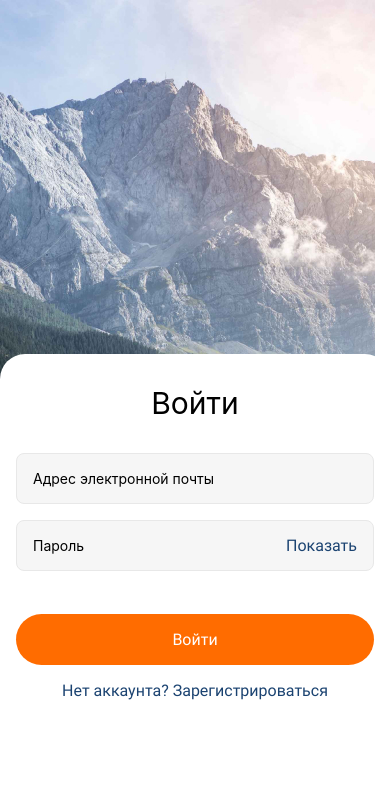
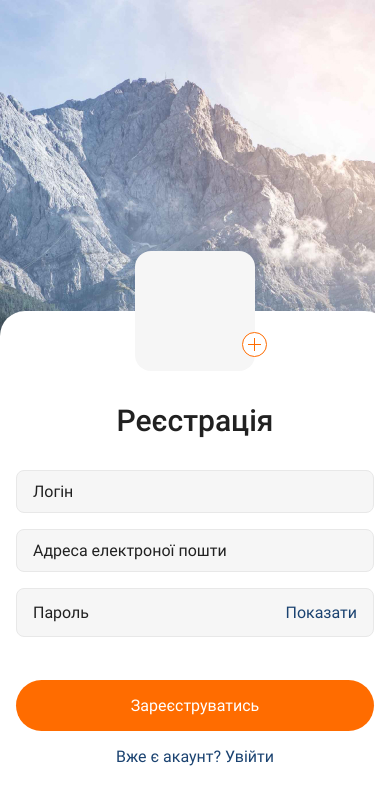
Before and after one commit to NikolayLemehov/goit-hw-react-native, a React Native app: screen / in a window 390 px wide. Shown: the top 804 px of the page. Built offline with nearby package versions, Linux system fonts and the light colour scheme.

Commit message:
feat: add RegistrationScreen

```diff
--- a/App.js
+++ b/App.js
@@ -1,11 +1,11 @@
-import LoginScreen from './screens/auth/LoginScreen/LoginScreen';
-// import RegistrationScreen from './screens/auth/RegistrationScreen/RegistrationScreen';
+// import LoginScreen from './screens/auth/LoginScreen/LoginScreen';
+import RegistrationScreen from './screens/auth/RegistrationScreen/RegistrationScreen';
 
 export default function App() {
   return (
     <>
-      {/*<RegistrationScreen/>*/}
-      <LoginScreen/>
+      <RegistrationScreen/>
+      {/*<LoginScreen/>*/}
     </>
   );
 }
--- /dev/null
+++ b/components/Avatar/Avatar.js
@@ -0,0 +1,48 @@
+import { Image, StyleSheet, TouchableOpacity, View } from 'react-native';
+import AddIcon from '../svg/AddIcon/AddIcon';
+import DeleteIcon from '../svg/DeleteIcon/DeleteIcon';
+
+export default function Avatar({isEmpty, onClickBtn}) {
+  const onPressBtn = () => {
+    onClickBtn(!isEmpty);
+  }
+
+  return (
+    <View style={st.container}>
+      {!isEmpty && <Image style={st.img} source={require('../../assets/images/avatar.png')} />}
+      {/*<Image />*/}
+      {/*<View>*/}
+        <TouchableOpacity style={st.btn} onPress={onPressBtn}>
+          {isEmpty ? <AddIcon/> : <DeleteIcon/>}
+        </TouchableOpacity>
+      {/*</View>*/}
+    </View>
+  );
+}
+
+
+const st = StyleSheet.create({
+  container: {
+    position: 'relative',
+    width: 120,
+    height: 120,
+    backgroundColor: '#F6F6F6',
+    borderRadius: 16,
+  },
+  img: {
+    // position: 'relative',
+    width: '100%',
+    height: '100%',
+    borderRadius: 16,
+    resizeMode: 'cover',
+  },
+  btn: {
+    position: 'absolute',
+    right: -12,
+    bottom: 14,
+    width: 25,
+    height: 25,
+    backgroundColor: '#F6F6F6',
+    borderRadius: 16,
+  },
+});
--- a/screens/auth/RegistrationScreen/RegistrationScreen.js
+++ b/screens/auth/RegistrationScreen/RegistrationScreen.js
@@ -11,55 +11,75 @@ import { useState } from 'react';
 import Btn from '../../../components/Btn/Btn';
 import { useFont } from '../../../hooks/useFont';
 import { authStyles as s } from '../auth.styles';
+import Avatar from '../../../components/Avatar/Avatar';
 
-const initValues = {email: '', password: '', nickname: ''};
-const initFocus = {email: false, password: false, nickname: false};
+const initValues = { email: '', password: '', nickname: '' };
+const initFocus = { email: false, password: false, nickname: false };
 
 export default function RegistrationScreen() {
   const [isShowKeyboard, setIsShowKeyboard] = useState(false);
   const [isShowPassword, setIsShowPassword] = useState(false);
   const [values, setValues] = useState(initValues);
   const [hasFocus, setHasFocus] = useState(initFocus);
-  const {isReady, onLayoutRootView} = useFont();
+  const { isReady, onLayoutRootView } = useFont();
+  const [isEmptyAvatar, setIsEmptyAvatar] = useState(true);
+
+  if (!isReady) {
+    return null;
+  }
 
   const hideKeyboard = () => {
     setIsShowKeyboard(false);
     Keyboard.dismiss();
   };
 
-  if (!isReady) {
-    return null;
-  }
   const onChangeText = (value, name) => {
-    setValues(v => ({...v, [name]: value}))
-  }
+    setValues(v => ({ ...v, [name]: value }));
+  };
 
   const onInputFocus = (name) => {
     setIsShowKeyboard(true);
-    setHasFocus(p => ({...p, [name]: true}))
+    setHasFocus(p => ({ ...p, [name]: true }));
   };
 
   const onInputBlur = (name) => {
-    setHasFocus(p => ({...p, [name]: false}))
+    setHasFocus(p => ({ ...p, [name]: false }));
+  };
+
+  const onLayoutInner = (e) => {
+    console.log(e.nativeEvent.layout)
   }
+
+  // console.log(hasFocus.password)
 
   return (
     <>
       <TouchableWithoutFeedback onPress={hideKeyboard}>
         <View style={st.container} onLayout={onLayoutRootView}>
           <ImageBackground style={st.bg} source={require('../../../assets/images/bg.jpg')}>
-            <View style={[st.inner, { paddingBottom: isShowKeyboard ? 20 : 144 }]}>
-              <Text style={s.title}>Регистрация</Text>
+            <View
+              style={[st.inner, { paddingBottom: isShowKeyboard ? 32 : 78 }]}
+              onLayout={onLayoutInner}
+            >
+
+              <View style={st.avatarWrapper}>
+                <View style={st.avatar}>
+                  <Avatar isEmpty={isEmptyAvatar} onClickBtn={setIsEmptyAvatar} />
+                </View>
+              </View>
+
+              <Text style={s.title}>Реєстрація</Text>
               <KeyboardAvoidingView
                 behavior={Platform.OS === 'ios' ? 'padding' : 'height'}
               >
-                <View style={[s.inputWrapper, hasFocus.email && s.inputWrapperFocus, { marginBottom: 16 }]}>
+                <View style={[s.inputWrapper, hasFocus.nickname && s.inputWrapperFocus,
+                  { marginBottom: 16 }]}>
                   <TextInput
                     style={s.input}
-                    placeholder='Логин'
-                    onChangeText={v => onChangeText(v, 'email')}
-                    onFocus={() => onInputFocus('email')}
-                    onBlur={() => onInputBlur('email')}
+                    placeholder='Логін'
+                    onChangeText={v => onChangeText(v, 'nickname')}
+                    onFocus={() => onInputFocus('nickname')}
+                    onBlur={() => onInputBlur('nickname')}
                   />
                 </View>
                 <View style={[s.inputWrapper, hasFocus.email && s.inputWrapperFocus, { marginBottom: 16 }]}>
@@ -68,13 +88,15 @@ export default function RegistrationScreen() {
                     autoComplete='email'
                     keyboardType='email-address'
                     textContentType='emailAddress'
-                    placeholder='Адрес электронной почты'
+                    placeholder='Адреса електроної пошти'
                     onChangeText={v => onChangeText(v, 'email')}
                     onFocus={() => onInputFocus('email')}
                     onBlur={() => onInputBlur('email')}
                   />
                 </View>
-                <View style={[s.inputWrapper, hasFocus.password && s.inputWrapperFocus, { marginBottom: 32 }]}>
+                <View
+                  style={[s.inputWrapper, hasFocus.password && s.inputWrapperFocus, { marginBottom: isShowKeyboard ? 0 : 43 }]}
+                >
                   <View style={{ flex: 4 }}>
                     <TextInput
                       style={s.input}
@@ -87,19 +109,22 @@ export default function RegistrationScreen() {
                   </View>
                   <View>
                     <TouchableOpacity style={s.btnInput}>
-                      <Text style={s.btnInputText} onPress={() => setIsShowPassword(p => !p)}>Показать</Text>
+                      <Text style={s.btnInputText} onPress={() => setIsShowPassword(p => !p)}>Показати</Text>
                     </TouchableOpacity>
                   </View>
                 </View>
+                {!isShowKeyboard && (
+                  <>
+                    <View style={{ marginBottom: 16 }}>
+                      <Btn onPress={() => {
+                        hideKeyboard();
+                        console.log(values);
+                      }} text='Зареєструватись' />
+                    </View>
 
-                <View style={{ marginBottom: 16 }}>
-                  <Btn onPress={() => {
-                    hideKeyboard();
-                    console.log(values)
-                  }} text='Войти'/>
-                </View>
-
-                <Text style={s.text}>Нет аккаунта? Зарегистрироваться</Text>
+                    <Text style={s.text}>Вже є акаунт? Увійти</Text>
+                  </>
+                )}
               </KeyboardAvoidingView>
             </View>
           </ImageBackground>
@@ -119,11 +144,25 @@ const st = StyleSheet.create({
     justifyContent: 'flex-end',
   },
   inner: {
-    paddingTop: 32,
+    position: 'relative',
+    paddingTop: 92,
     paddingHorizontal: 16,
-    paddingBottom: 144,
     backgroundColor: '#ffffff',
     borderTopLeftRadius: 25,
     borderTopRightRadius: 25,
   },
+  avatarWrapper: {
+    position: 'absolute',
+    top: 0,
+    right: 0,
+    left: 0,
+    height: 0,
+    justifyContent: 'center',
+    alignItems: 'center',
+    // borderWidth: 1,
+    // borderColor: 'red',
+  },
+  avatar: {
+    position: 'absolute',
+  },
 });
--- a/screens/auth/auth.styles.js
+++ b/screens/auth/auth.styles.js
@@ -1,15 +1,30 @@
 import { StyleSheet } from 'react-native';
+
+
+// font-family: 'Roboto';
+// font-style: normal;
+// font-weight: 400;
+// font-size: 16px;
+// line-height: 19px;
+// color: #212121;
 
 export const authStyles = StyleSheet.create({
   input: {
     padding: 16,
-    width: '100%'
+    paddingVertical: 11,
+    width: '100%',
+    fontFamily: 'Roboto-Regular',
+    fontSize: 16,
+    lineHeight: 19,
+    color: '#212121',
   },
   title: {
     paddingBottom: 32,
+    fontFamily: 'Roboto-Medium',
     fontSize: 30,
     lineHeight: 35,
     textAlign: 'center',
+    color: '#212121',
   },
   text: {
     fontFamily: 'Roboto-Regular',
```
Also changed, not shown: assets/images/avatar.png (added), screens/RegistrationScreen/RegistrationScreen.js (added).
